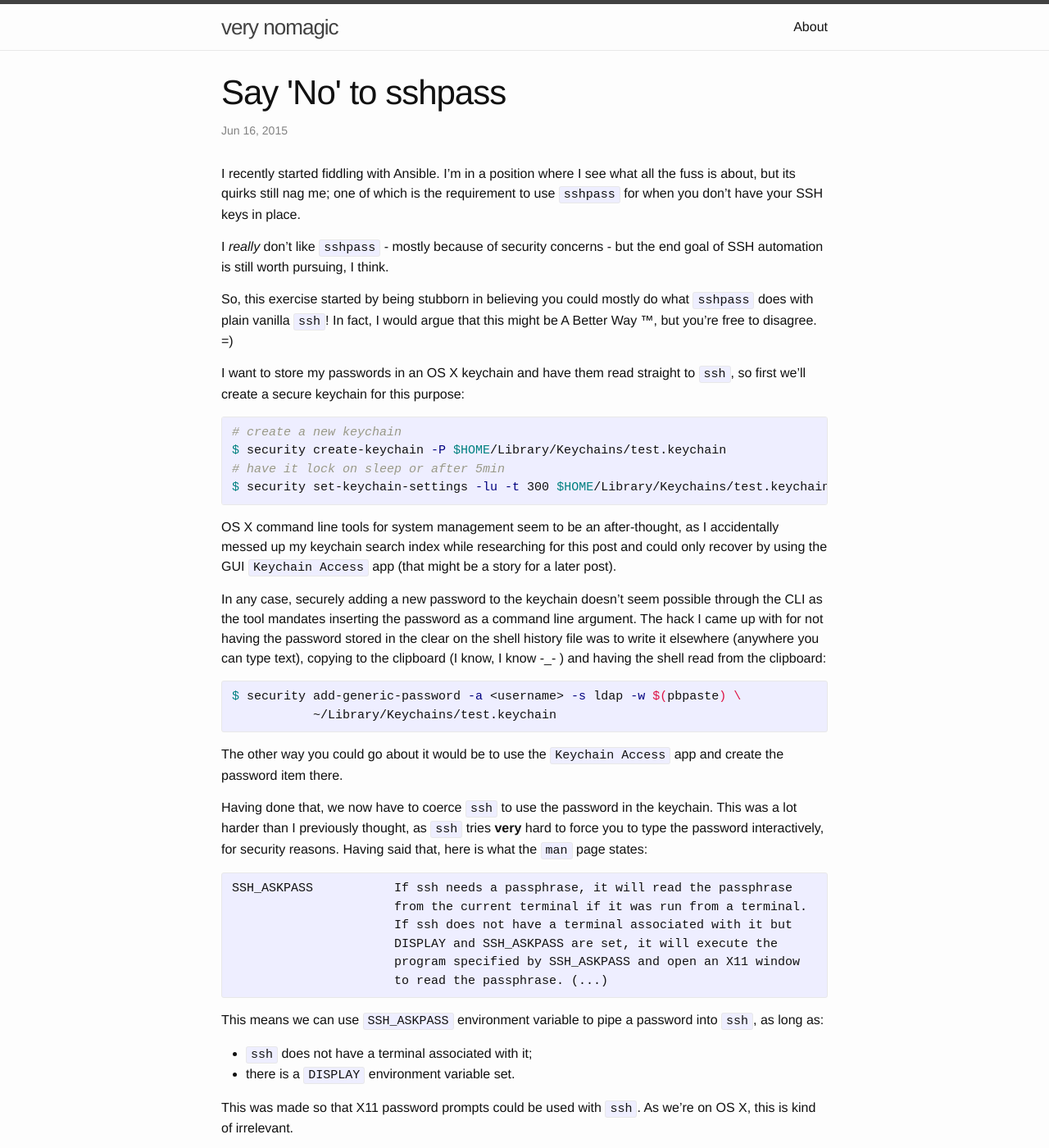
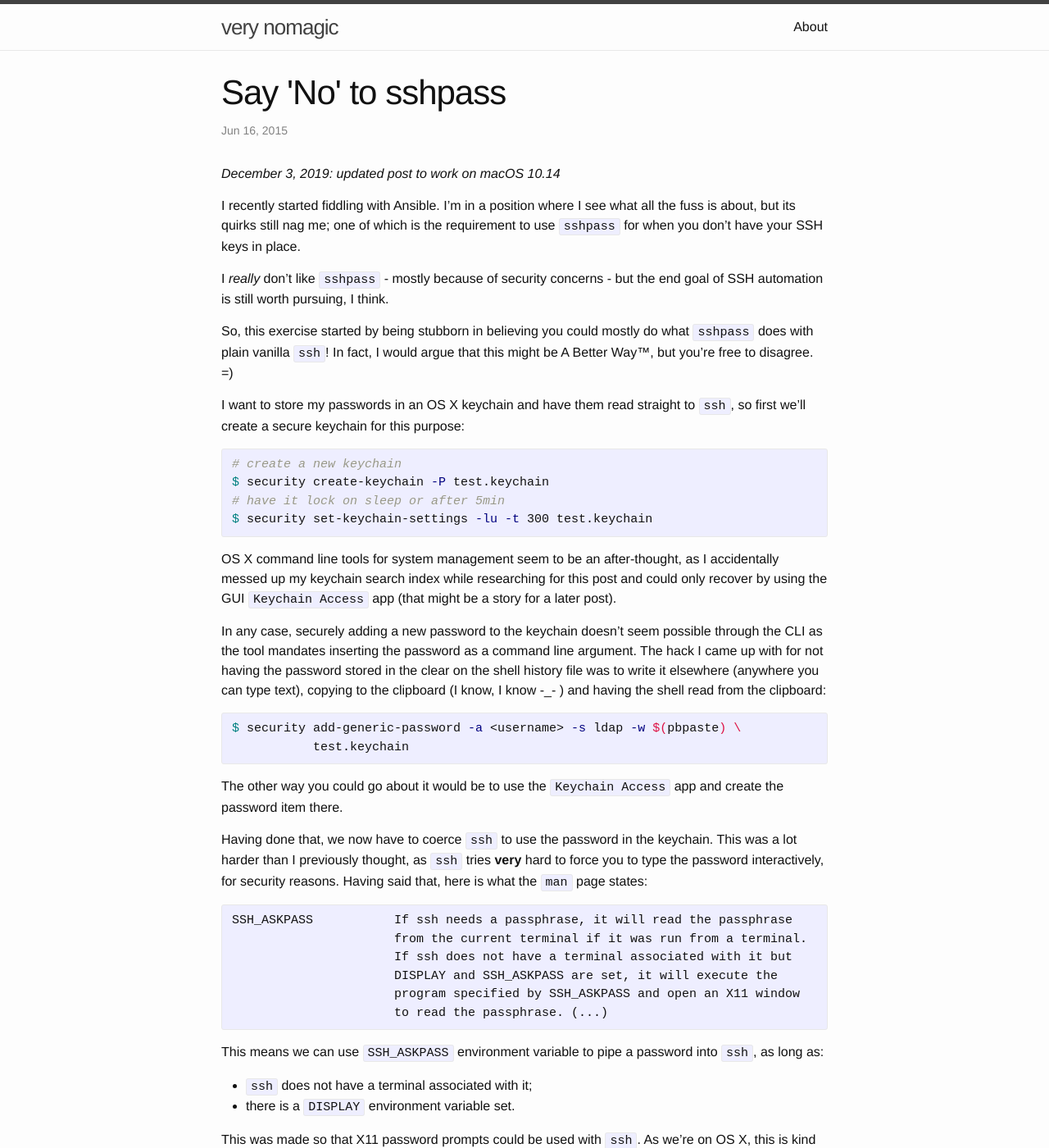
Before and after one commit to pharaujo/pharaujo.github.io, a Jekyll site: the page built from _posts/2015/2015-06-16-say-no-to-sshpass.markdown, in a window 1280 px wide and 1400 px high. Shown: the whole window at 82% size. Built offline with Jekyll 4.4.1, drawn with Linux system fonts in a browser that asks for light colours; some of the changed text lies outside the part shown.

Commit message:
Update post to work with recent versions of macOS

````diff
--- a/_posts/2015/2015-06-16-say-no-to-sshpass.markdown
+++ b/_posts/2015/2015-06-16-say-no-to-sshpass.markdown
@@ -4,19 +4,21 @@ title:  "Say 'No' to sshpass"
 categories: ssh sshpass ansible
 ---
 
+_December 3, 2019: updated post to work on macOS 10.14_
+
 I recently started fiddling with Ansible. I'm in a position where I see what all the fuss is about, but its quirks still nag me; one of which is the requirement to use `sshpass` for when you don't have your SSH keys in place.
 
 I *really* don't like `sshpass` - mostly because of security concerns - but the end goal of SSH automation is still worth pursuing, I think.
 
-So, this exercise started by being stubborn in believing you could mostly do what `sshpass` does with plain vanilla `ssh`! In fact, I would argue that this might be A Better Way ™, but you're free to disagree. =)
+So, this exercise started by being stubborn in believing you could mostly do what `sshpass` does with plain vanilla `ssh`! In fact, I would argue that this might be A Better Way™, but you're free to disagree. =)
 
 I want to store my passwords in an OS X keychain and have them read straight to `ssh`, so first we'll create a secure keychain for this purpose:
 
 ```bash
 # create a new keychain
-$ security create-keychain -P $HOME/Library/Keychains/test.keychain
+$ security create-keychain -P test.keychain
 # have it lock on sleep or after 5min
-$ security set-keychain-settings -lu -t 300 $HOME/Library/Keychains/test.keychain
+$ security set-keychain-settings -lu -t 300 test.keychain
 ```
 
 OS X command line tools for system management seem to be an after-thought, as I accidentally messed up my keychain search index while researching for this post and could only recover by using the GUI `Keychain Access` app (that might be a story for a later post).
@@ -25,7 +27,7 @@ In any case, securely adding a new password to the keychain doesn't seem possibl
 
 ```bash
 $ security add-generic-password -a <username> -s ldap -w $(pbpaste) \
-           ~/Library/Keychains/test.keychain
+           test.keychain
 ```
 
 The other way you could go about it would be to use the `Keychain Access` app and create the password item there.
@@ -60,7 +62,7 @@ Place the following in `~/bin/askpass`:
 ```bash
 #!/usr/bin/env bash
 /usr/bin/security find-generic-password -a <username> -s ldap -w \
-                  $HOME/Library/Keychains/test.keychain
+                  test.keychain
 ```
 
 and make it executable:
````
